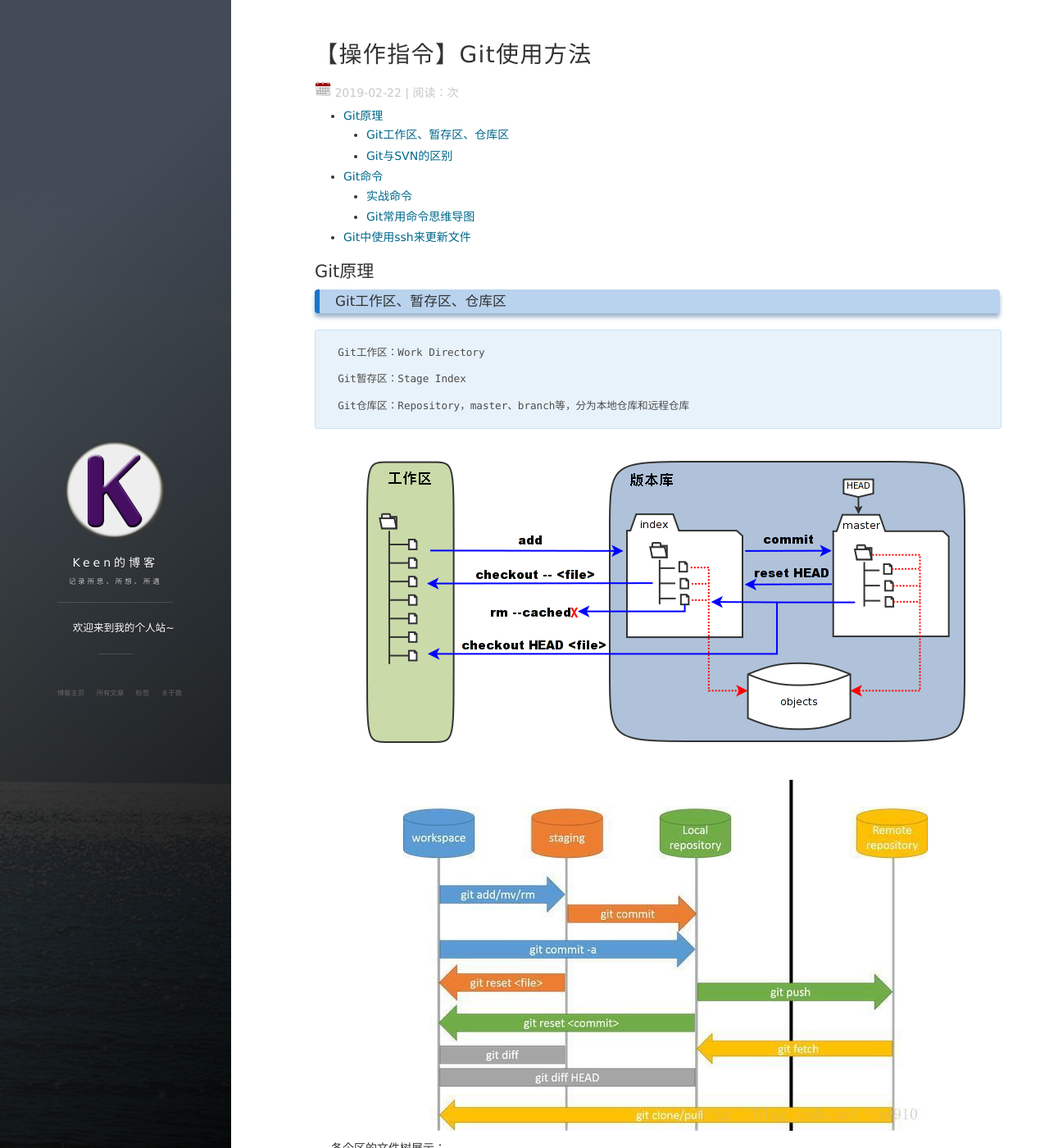
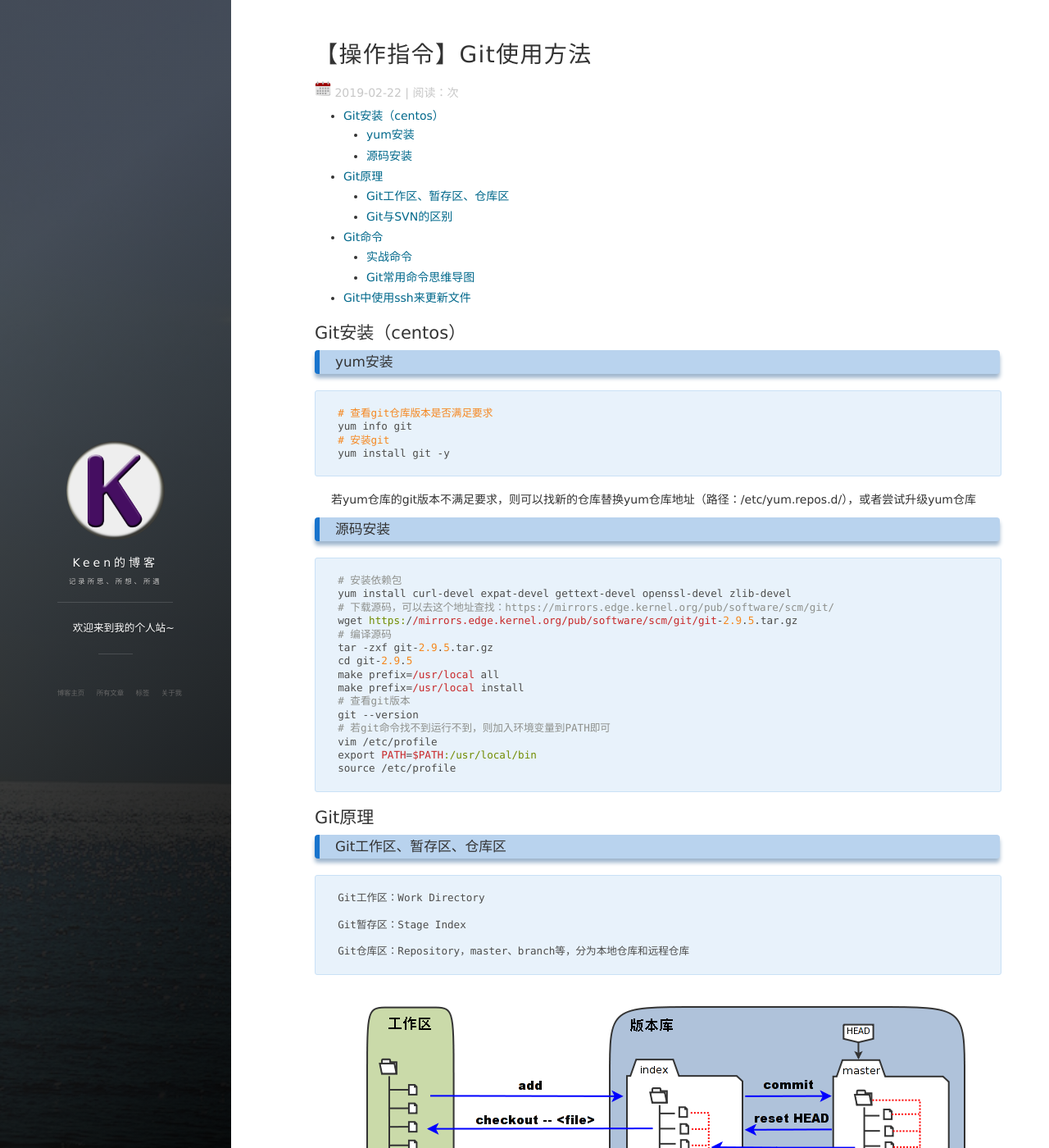
Before and after one commit to Keenjin/Keenjin.github.io, a Jekyll site: the page built from _posts/2019-02-22-git_note.md, in a window 1280 px wide and 1400 px high. Shown: the whole window at 82% size. Built offline with Jekyll 4.4.1, drawn with Linux system fonts in a browser that asks for light colours; nearby versions of some CDN libraries; comment, search, counter and statistics services are not loaded.

Commit message:
git note

````diff
--- a/_posts/2019-02-22-git_note.md
+++ b/_posts/2019-02-22-git_note.md
@@ -7,6 +7,9 @@ tags: 操作指令
 
 <!-- TOC -->
 
+- [Git安装（centos）](#git安装centos)
+    - [yum安装](#yum安装)
+    - [源码安装](#源码安装)
 - [Git原理](#git原理)
     - [Git工作区、暂存区、仓库区](#git工作区暂存区仓库区)
     - [Git与SVN的区别](#git与svn的区别)
@@ -16,6 +19,39 @@ tags: 操作指令
 - [Git中使用ssh来更新文件](#git中使用ssh来更新文件)
 
 <!-- /TOC -->
+
+## Git安装（centos）
+
+### yum安装
+
+```bash
+# 查看git仓库版本是否满足要求
+yum info git
+# 安装git
+yum install git -y
+```
+
+若yum仓库的git版本不满足要求，则可以找新的仓库替换yum仓库地址（路径：/etc/yum.repos.d/），或者尝试升级yum仓库
+
+### 源码安装
+
+```bash
+# 安装依赖包
+yum install curl-devel expat-devel gettext-devel openssl-devel zlib-devel
+# 下载源码，可以去这个地址查找：https://mirrors.edge.kernel.org/pub/software/scm/git/
+wget https://mirrors.edge.kernel.org/pub/software/scm/git/git-2.9.5.tar.gz
+# 编译源码
+tar -zxf git-2.9.5.tar.gz
+cd git-2.9.5
+make prefix=/usr/local all
+make prefix=/usr/local install
+# 查看git版本
+git --version
+# 若git命令找不到运行不到，则加入环境变量到PATH即可
+vim /etc/profile
+export PATH=$PATH:/usr/local/bin
+source /etc/profile
+```
 
 ## Git原理
 
````
